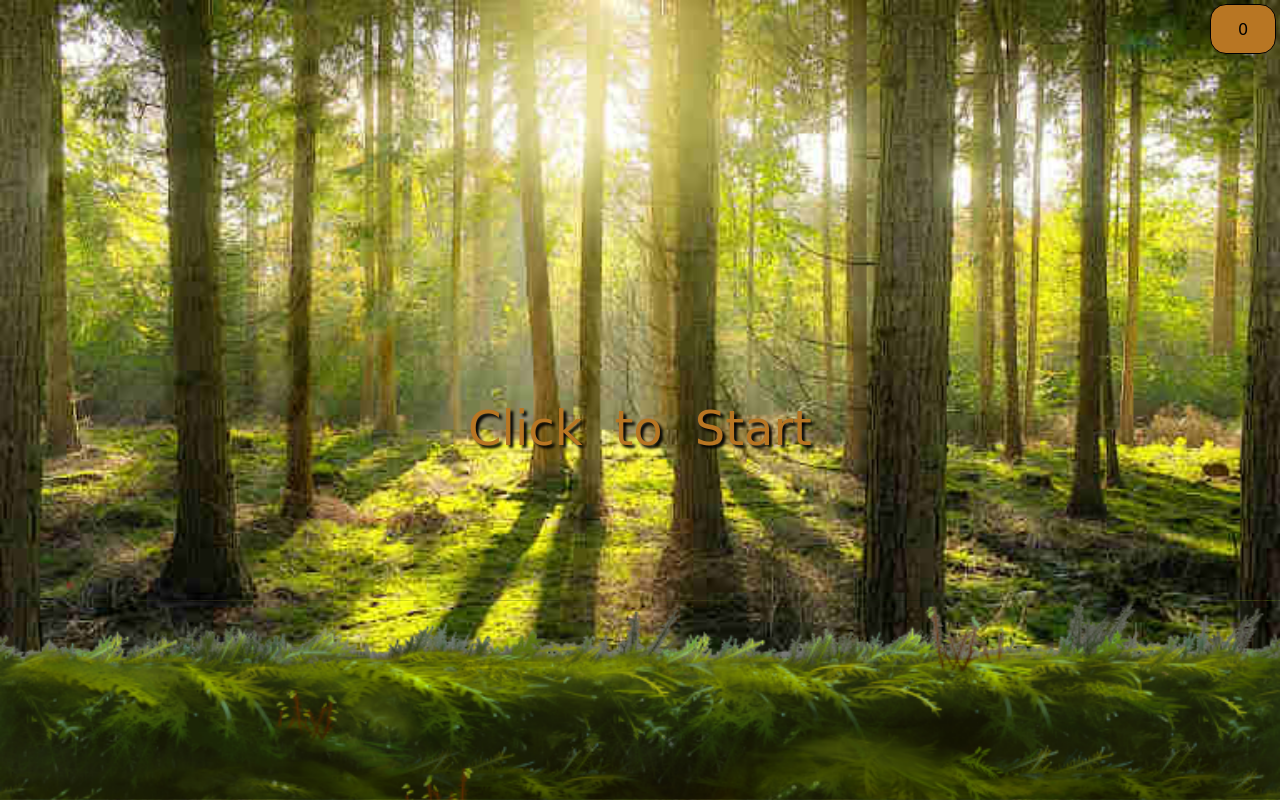
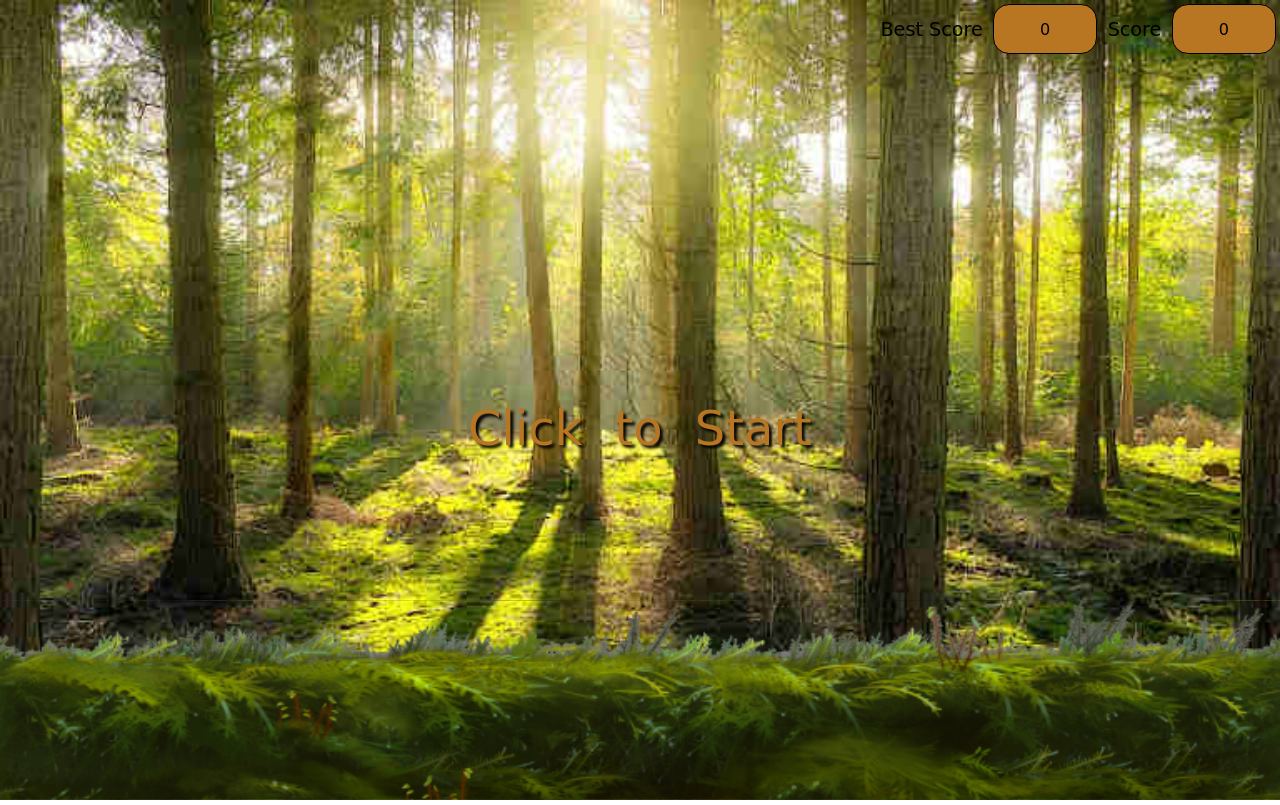
Before and after one commit to RomLabo/ChickenTrip, a website: page index.html in a window 1280 px wide. Drawn offline with Linux system fonts and the light colour scheme; a web font is replaced by a local one.

Commit message:
Fin comptage des points et ajout best score

```diff
--- a/index.html
+++ b/index.html
@@ -12,7 +12,12 @@
     </head>
     <body>
         <canvas id="canvas" moz-opaque></canvas>
-        <span id="current-score"></span>
+        <div class="score">
+            <p>Best Score</p>
+            <span id="best-score"></span>
+            <p>Score</p>
+            <span id="current-score"></span>
+        </div>
         <div id="start-animation">
             <div class="start">
                 <div class="start__spinner start__spinner--1">
--- a/js/App.js
+++ b/js/App.js
@@ -2,15 +2,12 @@ class App {
     constructor() {
         this.texture = new Image();
         this.texture.src = './textures/wood.png';
+        this.requestAnimation;
 
         this.setupMain = new SetupMain(this.texture);
         this.setupBackground = new SetupBackground(this.setupMain);
         this.setupChicken = new SetupChicken(this.setupMain);
         this.setupEnemies = new SetupEnemies(this.setupMain);
-
-        this.currentScore = document.getElementById('current-score');
-        this.currentScore.textContent = 0;
-        this.requestAnimation;
     }
     main() {
         const gameMain = new GameMain(this.setupMain);
@@ -24,9 +21,7 @@ class App {
             gameChicken.render();
             gameEnemies.render(gameChicken.positions);
             gameMain.render(gameEnemies);
-            this.currentScore.textContent = gameEnemies.scorePoints;
             this.requestAnimation = requestAnimationFrame(render);
-
             if (this.setupMain.gameInProgess === false) {
                 cancelAnimationFrame(this.requestAnimation);
             }
--- a/js/models/SetupEnemies.js
+++ b/js/models/SetupEnemies.js
@@ -18,9 +18,8 @@ class SetupEnemies {
         return this._positionY;
     }
     get canvasParams() {
-        let interval = Math.floor(this._setup.canvasSize[0] / 100) * 100;
-        let variableX = (this._setup._gameIndex * this._speedRun) % (interval * this._variableGap);
-        console.log(variableX)
-        return [-variableX + (interval * 1.5), this._positionY, ...this._responsiveSize];
+        let interval = Math.floor(this._setup.canvasSize[0] / this._speedRun) * this._speedRun;
+        let variableX = (this._setup._gameIndex * this._speedRun) % (this._variableGap * interval);
+        return [-variableX + interval, this._positionY, ...this._responsiveSize];
     }
 }
--- a/js/templates/GameEnemies.js
+++ b/js/templates/GameEnemies.js
@@ -13,7 +13,9 @@ class GameEnemies {
             && crashParamsX[1] >= chickenPosition[0]
             && chickenPosition[2] >= this.setup.positionY) {
             this.isCrash = true;
-            this.scorePoints = 0;
+        }
+        if (this.setup.canvasParams[0] === 0) {
+            this.scorePoints ++;
         }
     }
     render(chickenPosition) {
--- a/js/templates/GameMain.js
+++ b/js/templates/GameMain.js
@@ -2,13 +2,21 @@ class GameMain {
     constructor(setup) {
         this.setup = setup;
         this.animation = setup._animation;
+        this.bestScore = document.getElementById('best-score');
+        this.bestScore.textContent = 0;
+        this.currentScore = document.getElementById('current-score');
+        this.currentScore.textContent = 0;
     }
     clearContext() {
         this.setup._context.clearRect(0, 0, ...this.setup.canvasSize);
     }
     stopGameIfCrash(gameEnemies) {
         if (gameEnemies.isCrash === true) {
+            if (gameEnemies.scorePoints > this.bestScore.textContent) {
+                this.bestScore.textContent = gameEnemies.scorePoints;
+            }
             this.setup._gameInProgess = false;
+            gameEnemies.scorePoints = 0;
             gameEnemies.isCrash = false;
         }
     }
@@ -22,5 +30,6 @@ class GameMain {
         this.stopGameIfCrash(gameEnemies)
         this.displayAnimation();
         this.incrementIndex();
+        this.currentScore.textContent = gameEnemies.scorePoints;
     }
 }
--- a/sass/main.scss
+++ b/sass/main.scss
@@ -6,25 +6,34 @@
 body {
     height: 100vh;
     font-family: 'Knewave', cursive;
+    font-size: 1.2rem;
 }
 
 #canvas {
     position: relative;
 }
 
-#current-score{
+.score {
     position: absolute;
     top: 4px;
     right: 4px;
-    width: 5%;
+    width: 40%;
+    display: flex;
+    justify-content: flex-end;
+    align-items: center;
+    gap: 2%;
+}
+
+#current-score, #best-score {
+    display: flex;
+    justify-content: center;
+    align-items: center;
+    width: 20%;
     background-color: #b87623;
     border: 1px solid #000;
     border-radius: 1rem;
     height: 6vh;
     font-size: 1rem;
-    display: flex;
-    justify-content: center;
-    align-items: center;
 }
 
 #start-animation {
```
Also changed, not shown: public/css/style.css, 1 other file.
